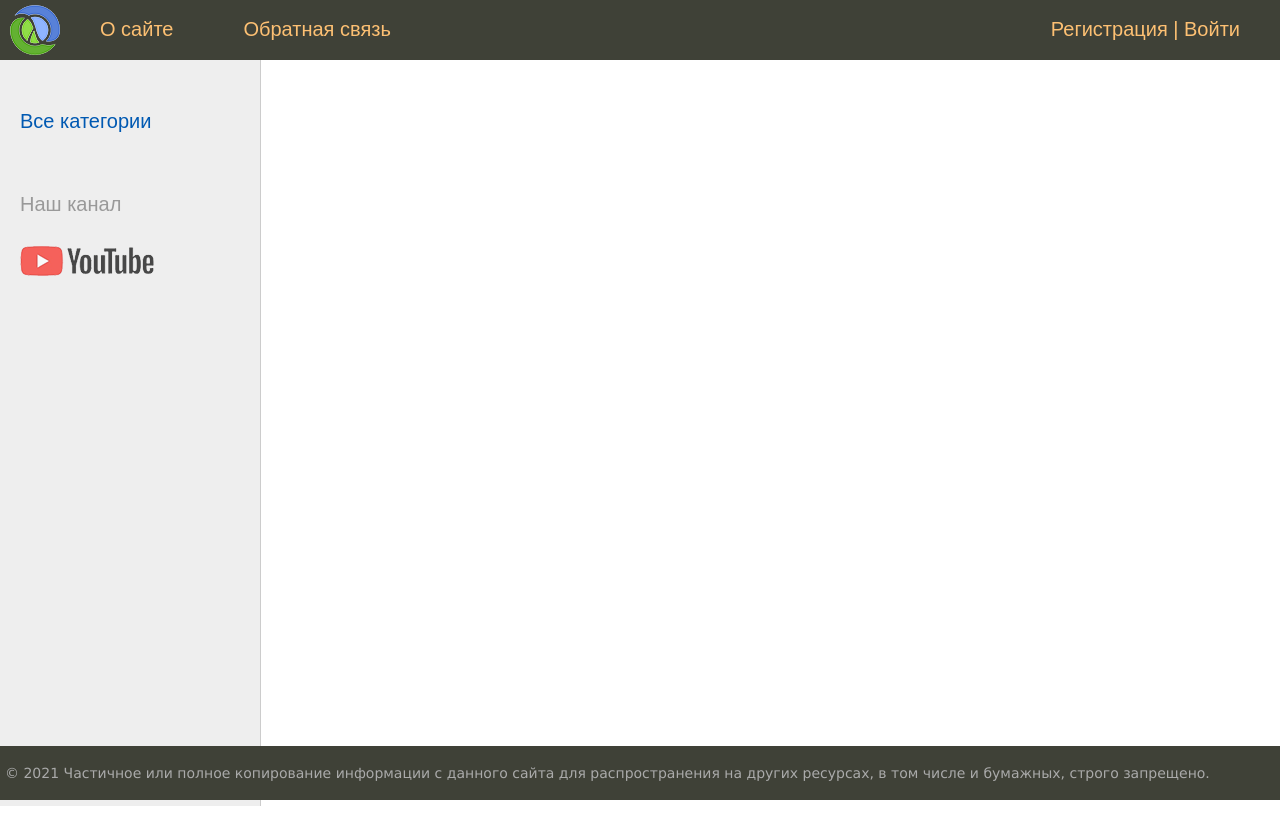
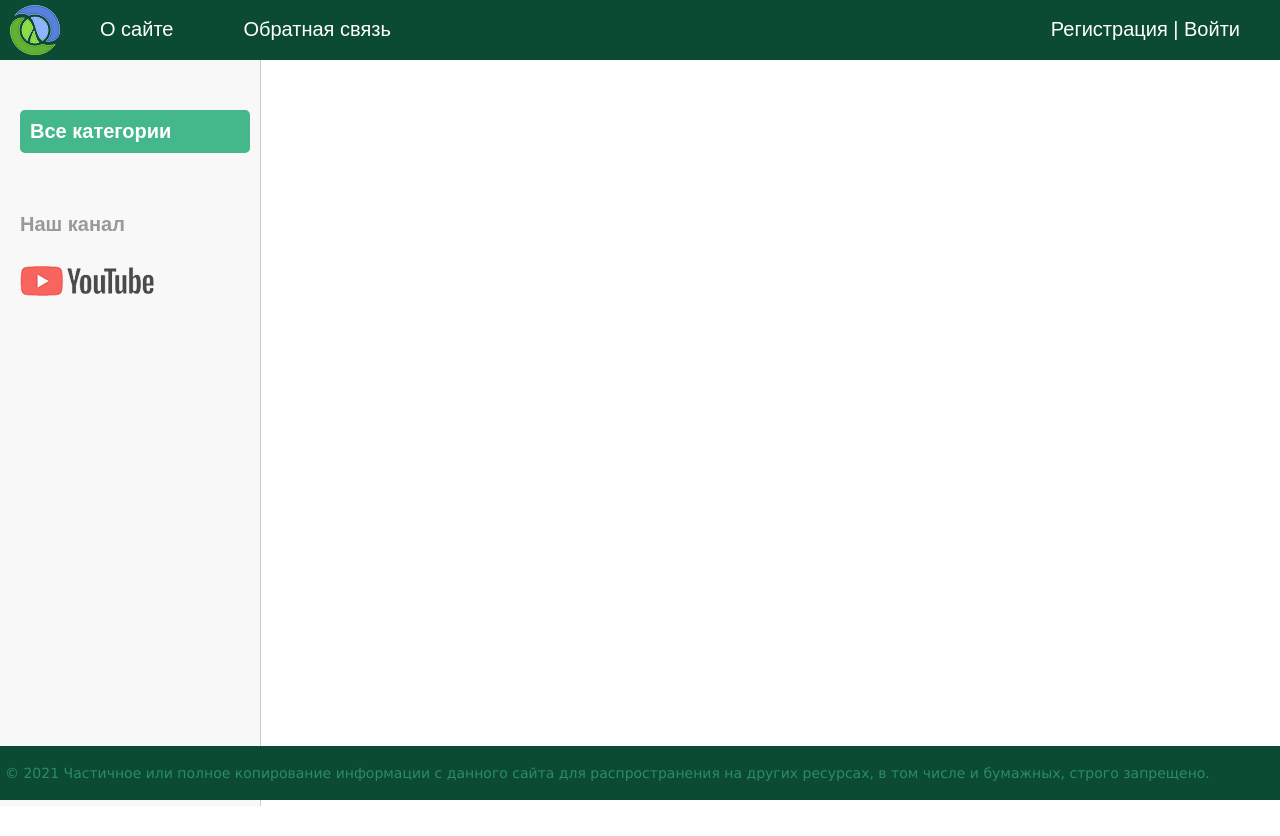
Before and after one commit to shaan-kun/rufandub, a Django app: page / in a window 1280 px wide. Run offline with Django 4.2, Linux system fonts and the light colour scheme; data that the repository does not hold is empty.

Commit message:
Обновлён дизайн

```diff
--- a/rufandub/vacancy/static/vacancy/css/styles.css
+++ b/rufandub/vacancy/static/vacancy/css/styles.css
@@ -76,7 +76,7 @@ ul.list-articles li {
 .clear {clear: both;}
 
 .header {
-	background: #3F4137;
+	background: #0C4B33;
 	height: 60px;
 }
 
@@ -91,7 +91,7 @@ ul.mainmenu {
 	margin: 0;
 	padding: 0;
 	height: 60px;
-	color: #fdc073;
+	color: #fff;
 	font-size: 20px;
 	overflow: hidden;
 }
@@ -103,11 +103,11 @@ ul.mainmenu li.logo {margin: 0;}
 ul.mainmenu li.last {float: right;}
 
 ul.mainmenu li a {
-	color: #fdc073;
+	color: #fff;
 	text-decoration: none;
 }
 ul.mainmenu li a:hover {
-	color: #FDA83D;
+	color: #C9F0DD;
 }
 
 .panelitems {
@@ -162,7 +162,7 @@ div.button {
 
 .left-chapters {
 	margin: 0;
-	background: #eee;
+	background: #f8f8f8;
 	border-right: 1px solid #ccc;
 	min-height: 100%;
 }
@@ -177,13 +177,21 @@ div.button {
 .left-chapters ul li {
 	margin: 30px 0 0 0;
 	color: #999;
+	font-weight: 700;
 }
-.left-chapters ul li.selected {color: #0059b2; }
+.left-chapters ul li.selected {
+    padding: 10px;
+    border-radius: 5px;
+    background: #44B78B;
+    color: #fff;
+}
+
 .left-chapters ul li a {
-	color: #444;
+	color: #2B8C67;
 	text-decoration: none;
+	font-weight: 700;
 }
-.left-chapters ul li a:hover { color: #CC0000; }
+.left-chapters ul li a:hover { color: #25c488; }
 .left-chapters ul li.share {margin: 60px 0 0 0;}
 .left-chapters ul li.share p {margin: 30px 0 30px 0;}
 .left-chapters ul li.share a {
@@ -356,9 +364,9 @@ ul.lang-list li a:hover {color: #fdc073;}
 #footer {
 	box-sizing: border-box;
 
-	background: #3F4137;
+	background: #0C4B33;
 	padding: 5px;
-	color: #aaa;
+	color: #2B8C67;
 	font-size: 14px;
 	font-family: Verdana, Geneva, Arial, Helvetica;
 	text-align: left;
@@ -366,7 +374,7 @@ ul.lang-list li a:hover {color: #fdc073;}
 }
 #footer a {
 	text-decoration: underline;
-	color: #aaa;
+	color: #2B8C67;
 }
 
 .form-input {
```
